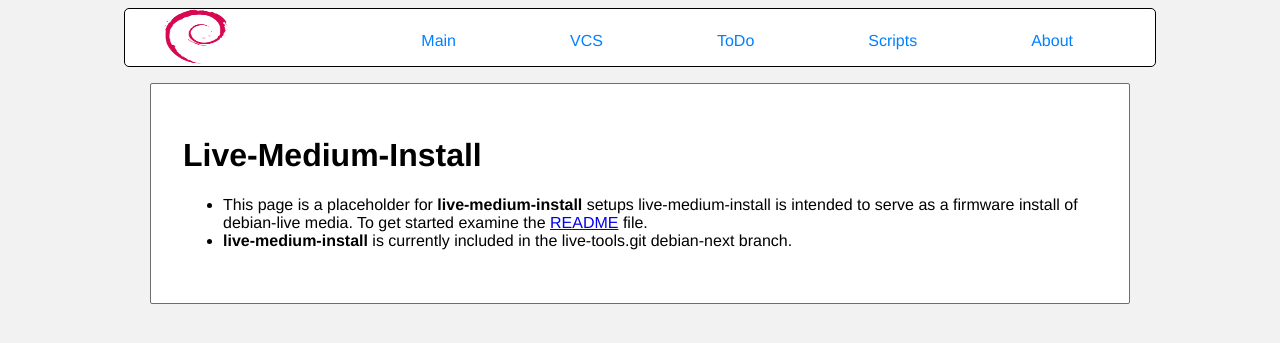
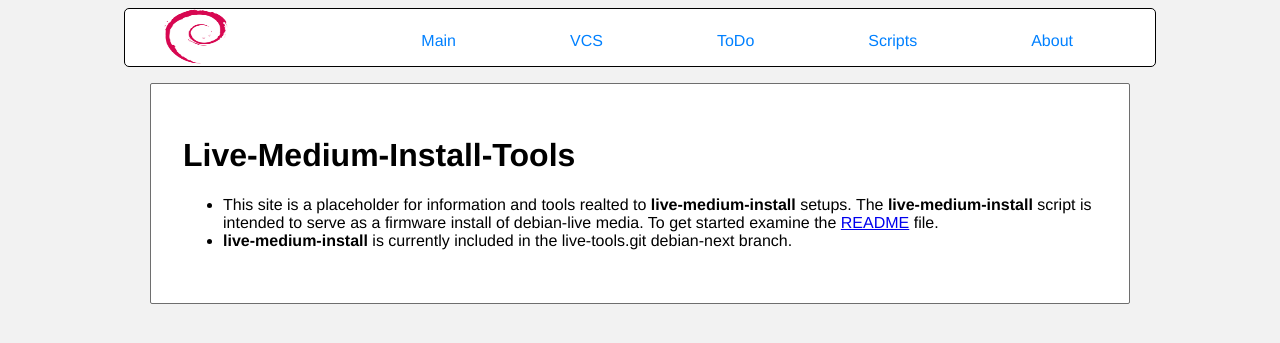
Before and after one commit to unixabg/live-medium-install-tools, a PHP site: page / in a window 1280 px wide. Shown: the top 343 px of the page. Run offline with PHP 8.4, Linux system fonts and the light colour scheme.

Commit message:
Update index.php for live-medium-install-tools information.

```diff
--- a/index.php
+++ b/index.php
@@ -4,10 +4,10 @@ include "header.php";
 <body>
 	<div id="conholder">
 		<div id="maincon">
-			<h1 class="texth1">Live-Medium-Install</h1>
+			<h1 class="texth1">Live-Medium-Install-Tools</h1>
 			<h4 class="texth4">
 			<ul>
-				<li>This page is a placeholder for <b>live-medium-install</b> setups live-medium-install is intended to serve as a firmware install of debian-live media. To get started examine the <a href="README">README</a> file.</li>
+				<li>This site is a placeholder for information and tools realted to <b>live-medium-install</b> setups. The <b>live-medium-install</b> script is intended to serve as a firmware install of debian-live media. To get started examine the <a href="README">README</a> file.</li>
 				<li><b>live-medium-install</b> is currently included in the live-tools.git debian-next branch.</li>
 			</ul>
 			</h4>
```
